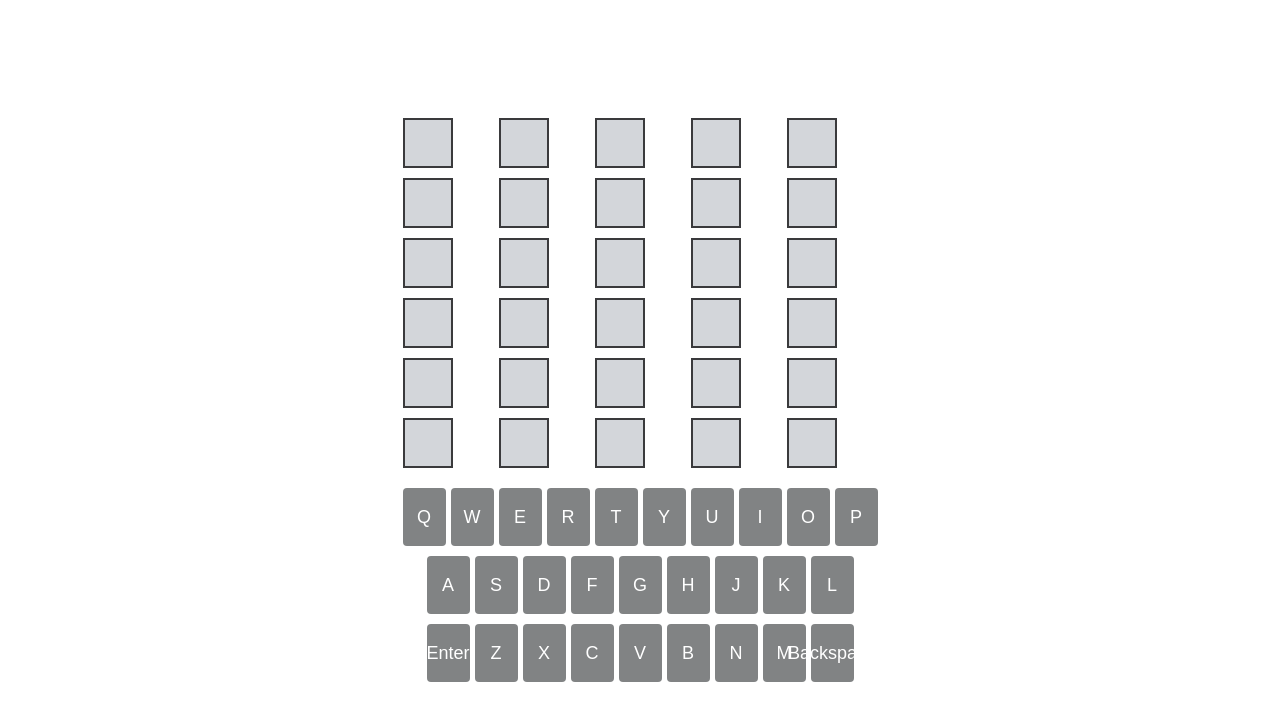
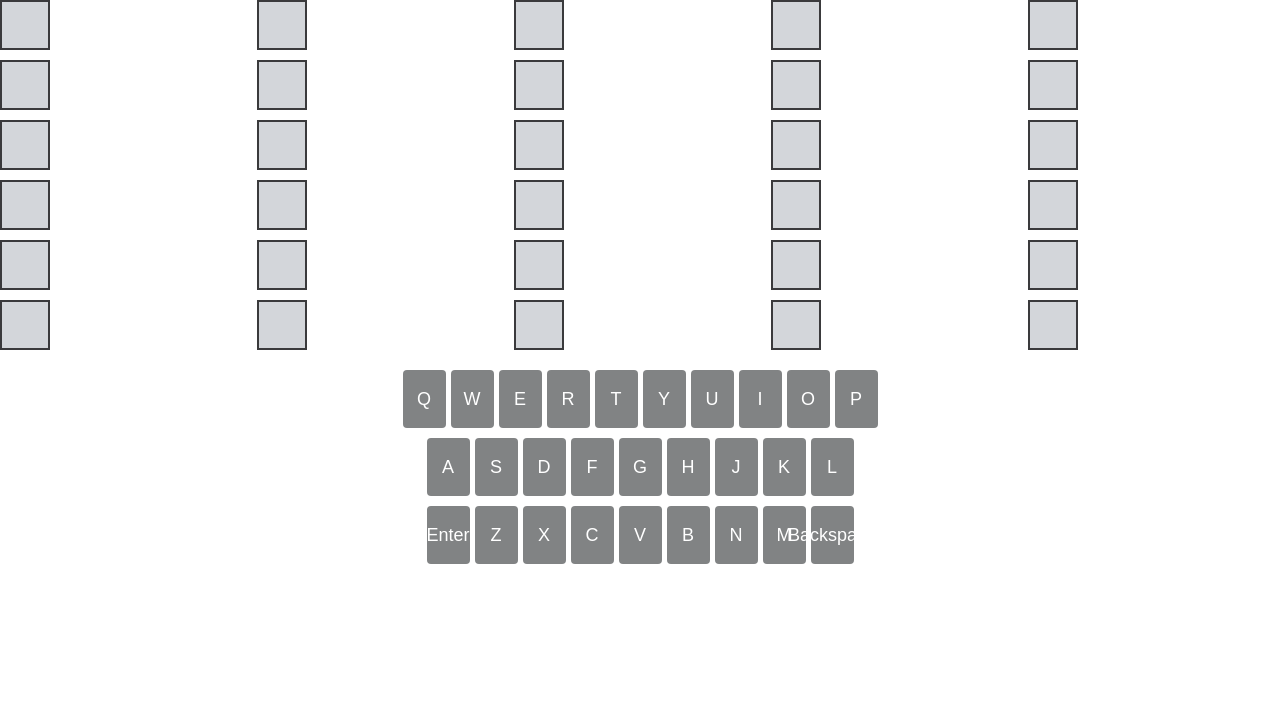
Before and after one commit to kokoball/wordle, a React (Vite) app in the folder wordle/: page /wordle/1 in a window 1280 px wide. Shown: the top 720 px of the page. Built offline with nearby package versions, Linux system fonts and the light colour scheme.

Commit message:
Refactor: 코드 정리

```diff
--- a/wordle/src/components/Board/Board.tsx
+++ b/wordle/src/components/Board/Board.tsx
@@ -1,6 +1,6 @@
 import React from 'react';
 import { BoardContainer, Cell, Row } from './styled';
-import { ANSWER_STATUS } from '../../utils/consts';
+import { ANSWER_STATUS } from '@/lib/consts';
 
 interface BoardProps {
   guesses: string[];
--- a/wordle/src/components/Board/styled.ts
+++ b/wordle/src/components/Board/styled.ts
@@ -1,5 +1,5 @@
 import styled from 'styled-components';
-import { ANSWER_STATUS } from '../../utils/consts';
+import { ANSWER_STATUS } from '../../lib/consts';
 
 export const BoardContainer = styled.div`
   display: grid;
--- a/wordle/src/components/Key/styled.ts
+++ b/wordle/src/components/Key/styled.ts
@@ -1,5 +1,5 @@
 import styled from 'styled-components';
-import { ANSWER_STATUS } from '../../utils/consts';
+import { ANSWER_STATUS } from '@/lib/consts';
 
 export const KeyContainer = styled.div<{ status?: string }>`
   width: 43px;
--- a/wordle/src/components/Keyboard/Keyboard.tsx
+++ b/wordle/src/components/Keyboard/Keyboard.tsx
@@ -1,6 +1,6 @@
 import React from 'react';
-import Key from '../Key/Key';
-import { KEYS } from '../../utils/consts';
+import { Key } from '@/components';
+import { KEYS } from '@/lib/consts';
 import { KeyboardContainer, Row } from './styled';
 
 interface KeyboardProps {
--- a/wordle/src/index.css
+++ b/wordle/src/index.css
@@ -2,76 +2,68 @@
 @tailwind components;
 @tailwind utilities;
 
-:root {
-  font-family: Inter, system-ui, Avenir, Helvetica, Arial, sans-serif;
-  line-height: 1.5;
-  font-weight: 400;
+@layer base {
+  :root {
+    --background: 0 0% 100%;
+    --foreground: 222.2 84% 4.9%;
+    --card: 0 0% 100%;
+    --card-foreground: 222.2 84% 4.9%;
+    --popover: 0 0% 100%;
+    --popover-foreground: 222.2 84% 4.9%;
+    --primary: 222.2 47.4% 11.2%;
+    --primary-foreground: 210 40% 98%;
+    --secondary: 210 40% 96.1%;
+    --secondary-foreground: 222.2 47.4% 11.2%;
+    --muted: 210 40% 96.1%;
+    --muted-foreground: 215.4 16.3% 46.9%;
+    --accent: 210 40% 96.1%;
+    --accent-foreground: 222.2 47.4% 11.2%;
+    --destructive: 0 84.2% 60.2%;
+    --destructive-foreground: 210 40% 98%;
+    --border: 214.3 31.8% 91.4%;
+    --input: 214.3 31.8% 91.4%;
+    --ring: 222.2 84% 4.9%;
+    --radius: 0.5rem;
+    --chart-1: 12 76% 61%;
+    --chart-2: 173 58% 39%;
+    --chart-3: 197 37% 24%;
+    --chart-4: 43 74% 66%;
+    --chart-5: 27 87% 67%;
+  }
 
-  color-scheme: light dark;
-  color: rgba(255, 255, 255, 0.87);
-  background-color: #242424;
-
-  font-synthesis: none;
-  text-rendering: optimizeLegibility;
-  -webkit-font-smoothing: antialiased;
-  -moz-osx-font-smoothing: grayscale;
+  .dark {
+    --background: 222.2 84% 4.9%;
+    --foreground: 210 40% 98%;
+    --card: 222.2 84% 4.9%;
+    --card-foreground: 210 40% 98%;
+    --popover: 222.2 84% 4.9%;
+    --popover-foreground: 210 40% 98%;
+    --primary: 210 40% 98%;
+    --primary-foreground: 222.2 47.4% 11.2%;
+    --secondary: 217.2 32.6% 17.5%;
+    --secondary-foreground: 210 40% 98%;
+    --muted: 217.2 32.6% 17.5%;
+    --muted-foreground: 215 20.2% 65.1%;
+    --accent: 217.2 32.6% 17.5%;
+    --accent-foreground: 210 40% 98%;
+    --destructive: 0 62.8% 30.6%;
+    --destructive-foreground: 210 40% 98%;
+    --border: 217.2 32.6% 17.5%;
+    --input: 217.2 32.6% 17.5%;
+    --ring: 212.7 26.8% 83.9%;
+    --chart-1: 220 70% 50%;
+    --chart-2: 160 60% 45%;
+    --chart-3: 30 80% 55%;
+    --chart-4: 280 65% 60%;
+    --chart-5: 340 75% 55%;
+  }
 }
 
-a {
-  font-weight: 500;
-  color: #646cff;
-  text-decoration: inherit;
-}
-
-a:hover {
-  color: #535bf2;
-}
-
-body {
-  margin: 0;
-  display: flex;
-  place-items: center;
-  min-width: 320px;
-  min-height: 100vh;
-}
-
-h1 {
-  font-size: 3.2em;
-  line-height: 1.1;
-}
-
-button {
-  border-radius: 8px;
-  border: 1px solid transparent;
-  padding: 0.6em 1.2em;
-  font-size: 1em;
-  font-weight: 500;
-  font-family: inherit;
-  background-color: #1a1a1a;
-  cursor: pointer;
-  transition: border-color 0.25s;
-}
-
-button:hover {
-  border-color: #646cff;
-}
-
-button:focus,
-button:focus-visible {
-  outline: 4px auto -webkit-focus-ring-color;
-}
-
-@media (prefers-color-scheme: light) {
-  :root {
-    color: #213547;
-    background-color: #ffffff;
+@layer base {
+  * {
+    @apply border-border;
   }
-
-  a:hover {
-    color: #747bff;
-  }
-
-  button {
-    background-color: #f9f9f9;
+  body {
+    @apply bg-background text-foreground;
   }
 }
--- a/wordle/src/styles/GlobalStyle.ts
+++ b/wordle/src/styles/GlobalStyle.ts
@@ -11,4 +11,9 @@
     align-items: center;
     height: 100vh;
   }
+
+  #root {
+    width: 100%;
+    height: 100%;
+  }
 `;
--- a/wordle/src/utils/wordUtils.ts
+++ /dev/null
@@ -1,14 +0,0 @@
-import { ANSWER_STATUS } from './consts';
-
-const WORDS = ['apple', 'grape', 'melon', 'berry', 'peach'];
-
-export const getRandomWord = () =>
-  WORDS[Math.floor(Math.random() * WORDS.length)];
-
-export const checkGuess = (guess: string, answer: string) => {
-  return guess.split('').map((letter, index) => {
-    if (letter === answer[index]) return ANSWER_STATUS.CORRECT;
-    if (answer.includes(letter)) return ANSWER_STATUS.PRESENT;
-    return ANSWER_STATUS.ABSENT;
-  });
-};
```
Also changed, not shown: wordle/src/assets/logo.png (added), wordle/src/lib/consts.ts (renamed from wordle/src/utils/consts.ts).
